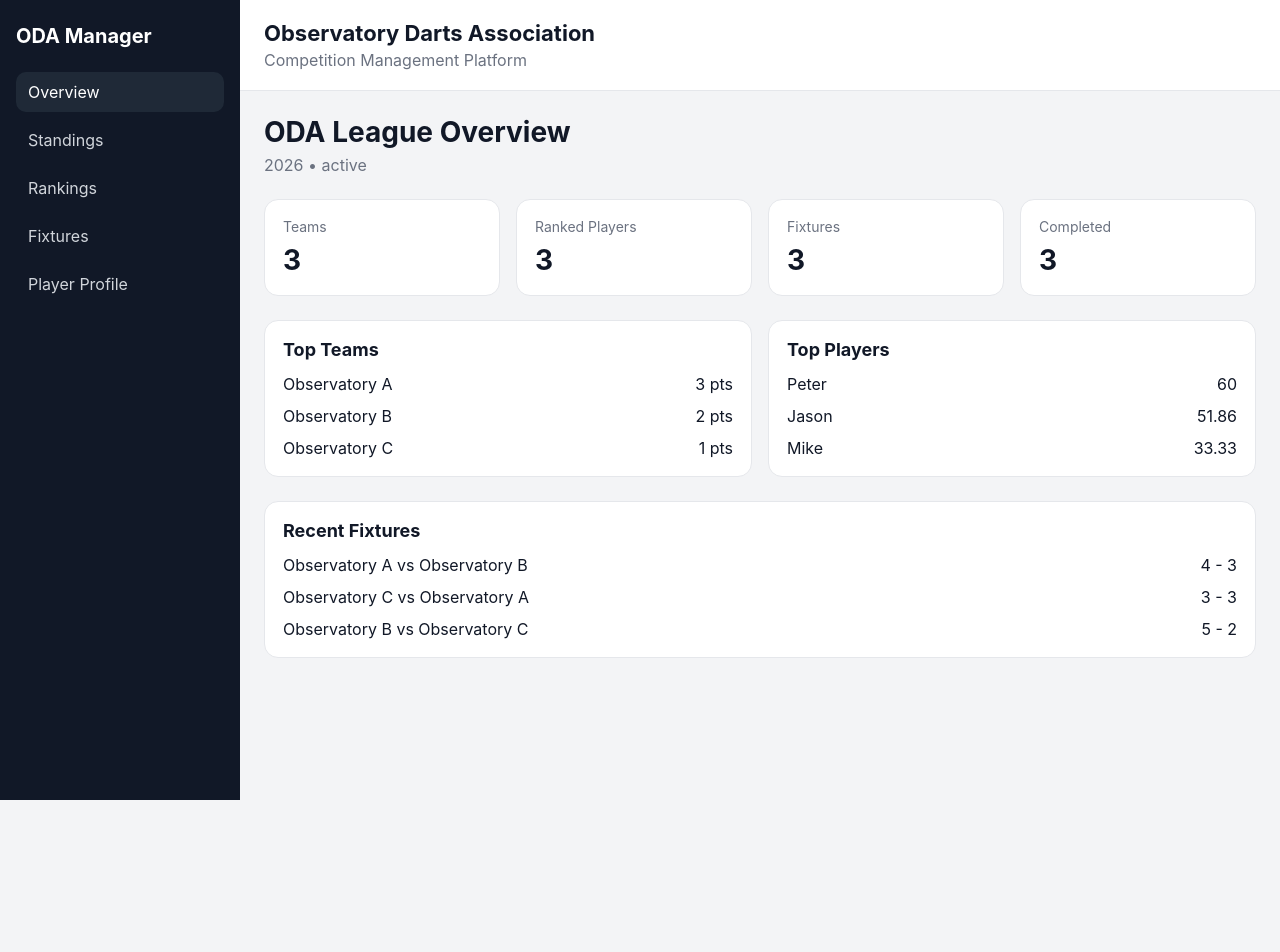
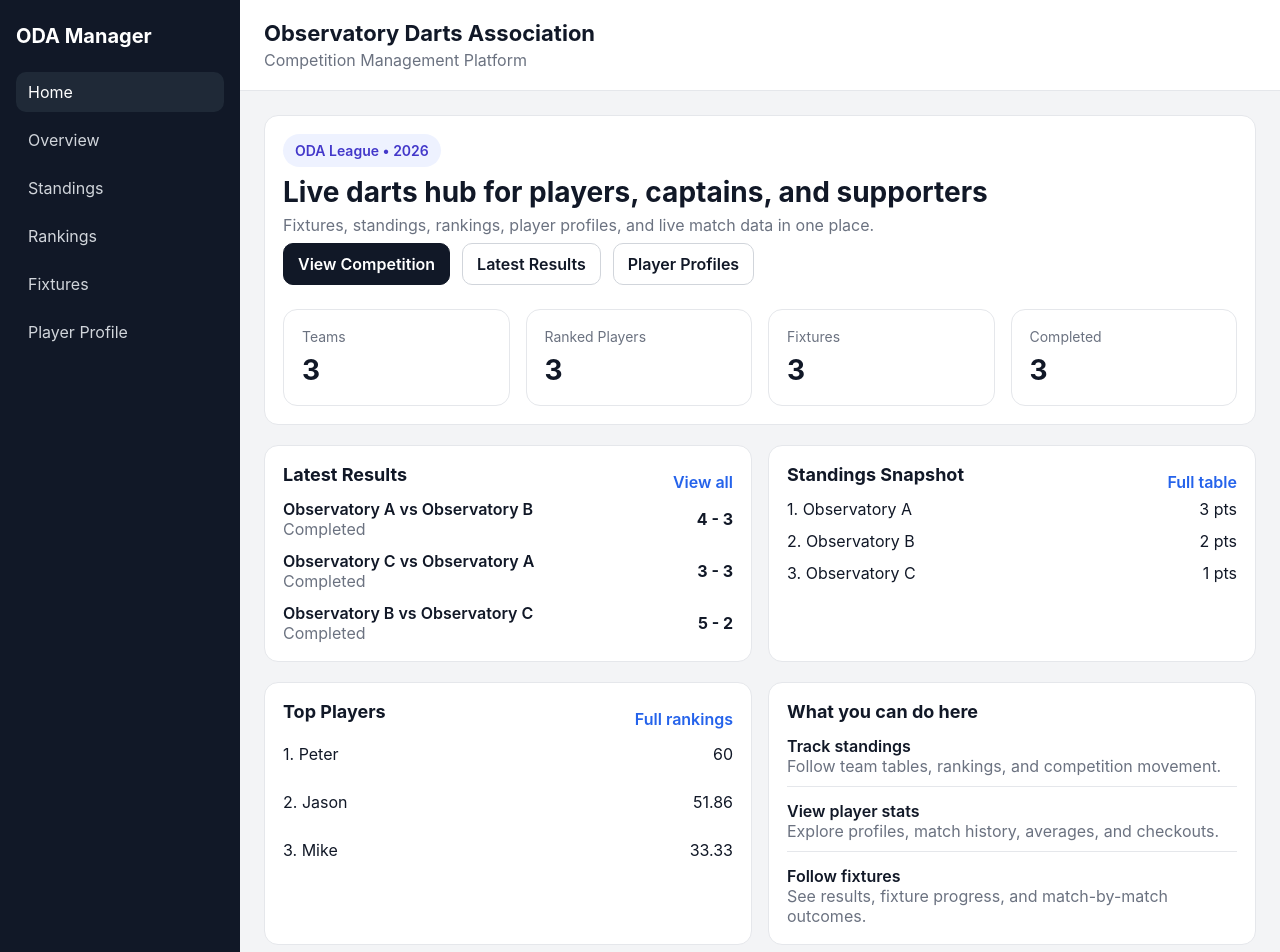
Before and after one commit to jakes007/ODA, a React app in the folder frontend/: page / in a window 1280 px wide. Before the commit this address led to /competition/overview. Shown: the top 952 px of the page. Before the commit the page ends 800 px from the top, so only its background shows below. Built offline with nearby package versions, Linux system fonts and the light colour scheme; the HTML template or start-up script is replaced by a standard one.

Commit message:
Built public landing page and set home route

```diff
--- a/frontend/src/App.jsx
+++ b/frontend/src/App.jsx
@@ -1,5 +1,6 @@
-import { Routes, Route, Navigate } from 'react-router-dom';
+import { Routes, Route } from 'react-router-dom';
 import AppLayout from './components/layout/AppLayout';
+import LandingPage from './pages/LandingPage';
 import CompetitionOverviewPage from './pages/CompetitionOverviewPage';
 import StandingsPage from './pages/StandingsPage';
 import RankingsPage from './pages/RankingsPage';
@@ -10,7 +11,7 @@ export default function App() {
   return (
     <AppLayout>
       <Routes>
-        <Route path="/" element={<Navigate to="/competition/overview" replace />} />
+        <Route path="/" element={<LandingPage />} />
         <Route path="/competition/overview" element={<CompetitionOverviewPage />} />
         <Route path="/competition/standings" element={<StandingsPage />} />
         <Route path="/competition/rankings" element={<RankingsPage />} />
--- a/frontend/src/components/layout/Sidebar.jsx
+++ b/frontend/src/components/layout/Sidebar.jsx
@@ -1,6 +1,7 @@
 import { NavLink } from 'react-router-dom';
 
 const navItems = [
+  { to: '/', label: 'Home' },
   { to: '/competition/overview', label: 'Overview' },
   { to: '/competition/standings', label: 'Standings' },
   { to: '/competition/rankings', label: 'Rankings' },
@@ -39,6 +40,7 @@ export default function Sidebar({ mobile = false, isOpen = false, onClose = null
             className={({ isActive }) =>
               `sidebar-link${isActive ? ' active' : ''}`
             }
+            end={item.to === '/'}
           >
             {item.label}
           </NavLink>
--- a/frontend/src/index.css
+++ b/frontend/src/index.css
@@ -192,7 +192,9 @@ button {
 
 .list-row,
 .history-row,
-.fixture-card-header {
+.fixture-card-header,
+.section-heading-row,
+.result-card {
   display: flex;
   align-items: center;
   justify-content: space-between;
@@ -200,7 +202,8 @@ button {
 }
 
 .list-row + .list-row,
-.history-row + .history-row {
+.history-row + .history-row,
+.result-card + .result-card {
   margin-top: 12px;
 }
 
@@ -232,7 +235,8 @@ button {
   color: #6b7280;
 }
 
-.fixture-score {
+.fixture-score,
+.result-score {
   font-weight: 700;
 }
 
@@ -242,7 +246,9 @@ button {
   gap: 16px;
 }
 
-.history-title {
+.history-title,
+.result-title,
+.feature-title {
   font-weight: 600;
 }
 
@@ -257,6 +263,106 @@ button {
   border: 1px solid #e5e7eb;
   border-radius: 14px;
   padding: 24px;
+}
+
+.landing-page {
+  gap: 20px;
+}
+
+.landing-hero {
+  display: flex;
+  flex-direction: column;
+  gap: 24px;
+}
+
+.landing-badge {
+  display: inline-flex;
+  align-items: center;
+  width: fit-content;
+  padding: 8px 12px;
+  border-radius: 999px;
+  background: #eef2ff;
+  color: #4338ca;
+  font-size: 14px;
+  font-weight: 600;
+  margin-bottom: 8px;
+}
+
+.landing-hero-stats {
+  display: grid;
+  grid-template-columns: repeat(4, minmax(0, 1fr));
+  gap: 16px;
+}
+
+.landing-actions {
+  display: flex;
+  flex-wrap: wrap;
+  gap: 12px;
+  margin-top: 8px;
+}
+
+.primary-btn,
+.secondary-btn,
+.text-link {
+  display: inline-flex;
+  align-items: center;
+  justify-content: center;
+}
+
+.primary-btn,
+.secondary-btn {
+  border-radius: 10px;
+  padding: 10px 14px;
+  font-weight: 600;
+}
+
+.primary-btn {
+  background: #111827;
+  color: white;
+  border: 1px solid #111827;
+}
+
+.secondary-btn {
+  background: white;
+  color: #111827;
+  border: 1px solid #d1d5db;
+}
+
+.text-link {
+  color: #2563eb;
+  font-weight: 600;
+}
+
+.clickable-row {
+  border-radius: 10px;
+  padding: 8px 0;
+}
+
+.clickable-row:hover {
+  color: #2563eb;
+}
+
+.feature-list {
+  display: flex;
+  flex-direction: column;
+  gap: 14px;
+}
+
+.feature-item {
+  padding-bottom: 10px;
+  border-bottom: 1px solid #e5e7eb;
+}
+
+.feature-item:last-child {
+  border-bottom: none;
+  padding-bottom: 0;
+}
+
+.landing-cta {
+  display: flex;
+  align-items: center;
+  justify-content: space-between;
+  gap: 16px;
 }
 
 @media (max-width: 960px) {
@@ -296,12 +402,18 @@ button {
     z-index: 20;
   }
 
-  .stats-grid {
+  .stats-grid,
+  .landing-hero-stats {
     grid-template-columns: 1fr 1fr;
   }
 
   .content-grid {
     grid-template-columns: 1fr;
+  }
+
+  .landing-cta {
+    flex-direction: column;
+    align-items: flex-start;
   }
 }
 
@@ -326,19 +438,23 @@ button {
     font-size: 24px;
   }
 
-  .stats-grid {
+  .stats-grid,
+  .landing-hero-stats {
     grid-template-columns: 1fr;
   }
 
   .history-row,
   .fixture-card-header,
-  .list-row {
+  .list-row,
+  .section-heading-row,
+  .result-card {
     flex-direction: column;
     align-items: flex-start;
   }
 
-  .history-stats {
+  .history-stats,
+  .landing-actions {
     flex-direction: column;
-    gap: 6px;
+    align-items: stretch;
   }
 }
--- /dev/null
+++ b/frontend/src/pages/LandingPage.jsx
@@ -0,0 +1,168 @@
+import { Link } from 'react-router-dom';
+import PageHeader from '../components/common/PageHeader';
+import StatCard from '../components/common/StatCard';
+import {
+  getCompetitionOverview,
+  getCompetitionStandings,
+  getCompetitionRankings,
+  getCompetitionFixtures
+} from '../services/competitionData';
+
+export default function LandingPage() {
+  const overview = getCompetitionOverview();
+  const standings = getCompetitionStandings();
+  const rankings = getCompetitionRankings();
+  const fixtures = getCompetitionFixtures();
+
+  const latestResults = fixtures.fixtures.slice(0, 3);
+  const standingsSnapshot = standings.standings.slice(0, 3);
+  const topPlayers = rankings.rankings.slice(0, 3);
+
+  return (
+    <div className="page-stack landing-page">
+      <section className="landing-hero panel">
+        <div className="landing-hero-content">
+          <div className="landing-badge">
+            {overview.competition.name} • {overview.competition.season}
+          </div>
+
+          <PageHeader
+            title="Live darts hub for players, captains, and supporters"
+            subtitle="Fixtures, standings, rankings, player profiles, and live match data in one place."
+          />
+
+          <div className="landing-actions">
+            <Link to="/competition/overview" className="primary-btn">
+              View Competition
+            </Link>
+            <Link to="/competition/fixtures" className="secondary-btn">
+              Latest Results
+            </Link>
+            <Link to="/player/player_jason" className="secondary-btn">
+              Player Profiles
+            </Link>
+          </div>
+        </div>
+
+        <div className="landing-hero-stats">
+          <StatCard label="Teams" value={overview.summary.totalTeams} />
+          <StatCard label="Ranked Players" value={overview.summary.totalRankedPlayers} />
+          <StatCard label="Fixtures" value={overview.summary.totalFixtures} />
+          <StatCard label="Completed" value={overview.summary.completedFixtures} />
+        </div>
+      </section>
+
+      <div className="content-grid landing-grid">
+        <section className="panel">
+          <div className="section-heading-row">
+            <h3 className="panel-title">Latest Results</h3>
+            <Link to="/competition/fixtures" className="text-link">
+              View all
+            </Link>
+          </div>
+
+          {latestResults.map((fixture) => (
+            <div key={fixture.id} className="result-card">
+              <div>
+                <div className="result-title">{fixture.fixtureName}</div>
+                <div className="muted-text">
+                  {fixture.complete ? 'Completed' : 'Pending'}
+                </div>
+              </div>
+              <div className="result-score">{fixture.scoreText}</div>
+            </div>
+          ))}
+        </section>
+
+        <section className="panel">
+          <div className="section-heading-row">
+            <h3 className="panel-title">Standings Snapshot</h3>
+            <Link to="/competition/standings" className="text-link">
+              Full table
+            </Link>
+          </div>
+
+          {standingsSnapshot.map((team, index) => (
+            <div key={team.teamId} className="list-row">
+              <span>
+                {index + 1}. {team.teamName}
+              </span>
+              <span>{team.leaguePoints} pts</span>
+            </div>
+          ))}
+        </section>
+      </div>
+
+      <div className="content-grid landing-grid">
+        <section className="panel">
+          <div className="section-heading-row">
+            <h3 className="panel-title">Top Players</h3>
+            <Link to="/competition/rankings" className="text-link">
+              Full rankings
+            </Link>
+          </div>
+
+          {topPlayers.map((player, index) => (
+            <Link
+              key={player.playerId}
+              to={`/player/${player.playerId}`}
+              className="list-row clickable-row"
+            >
+              <span>
+                {index + 1}. {player.displayName}
+              </span>
+              <span>{player.threeDartAverage}</span>
+            </Link>
+          ))}
+        </section>
+
+        <section className="panel">
+          <div className="section-heading-row">
+            <h3 className="panel-title">What you can do here</h3>
+          </div>
+
+          <div className="feature-list">
+            <div className="feature-item">
+              <div className="feature-title">Track standings</div>
+              <div className="muted-text">
+                Follow team tables, rankings, and competition movement.
+              </div>
+            </div>
+
+            <div className="feature-item">
+              <div className="feature-title">View player stats</div>
+              <div className="muted-text">
+                Explore profiles, match history, averages, and checkouts.
+              </div>
+            </div>
+
+            <div className="feature-item">
+              <div className="feature-title">Follow fixtures</div>
+              <div className="muted-text">
+                See results, fixture progress, and match-by-match outcomes.
+              </div>
+            </div>
+          </div>
+        </section>
+      </div>
+
+      <section className="panel landing-cta">
+        <div>
+          <h3 className="panel-title">Players, captains, and admins</h3>
+          <p className="page-subtitle">
+            Login access and dashboards will connect here next as the pilot grows.
+          </p>
+        </div>
+
+        <div className="landing-actions">
+          <button className="primary-btn" type="button">
+            Login
+          </button>
+          <Link to="/competition/overview" className="secondary-btn">
+            Explore Competition
+          </Link>
+        </div>
+      </section>
+    </div>
+  );
+}
```
